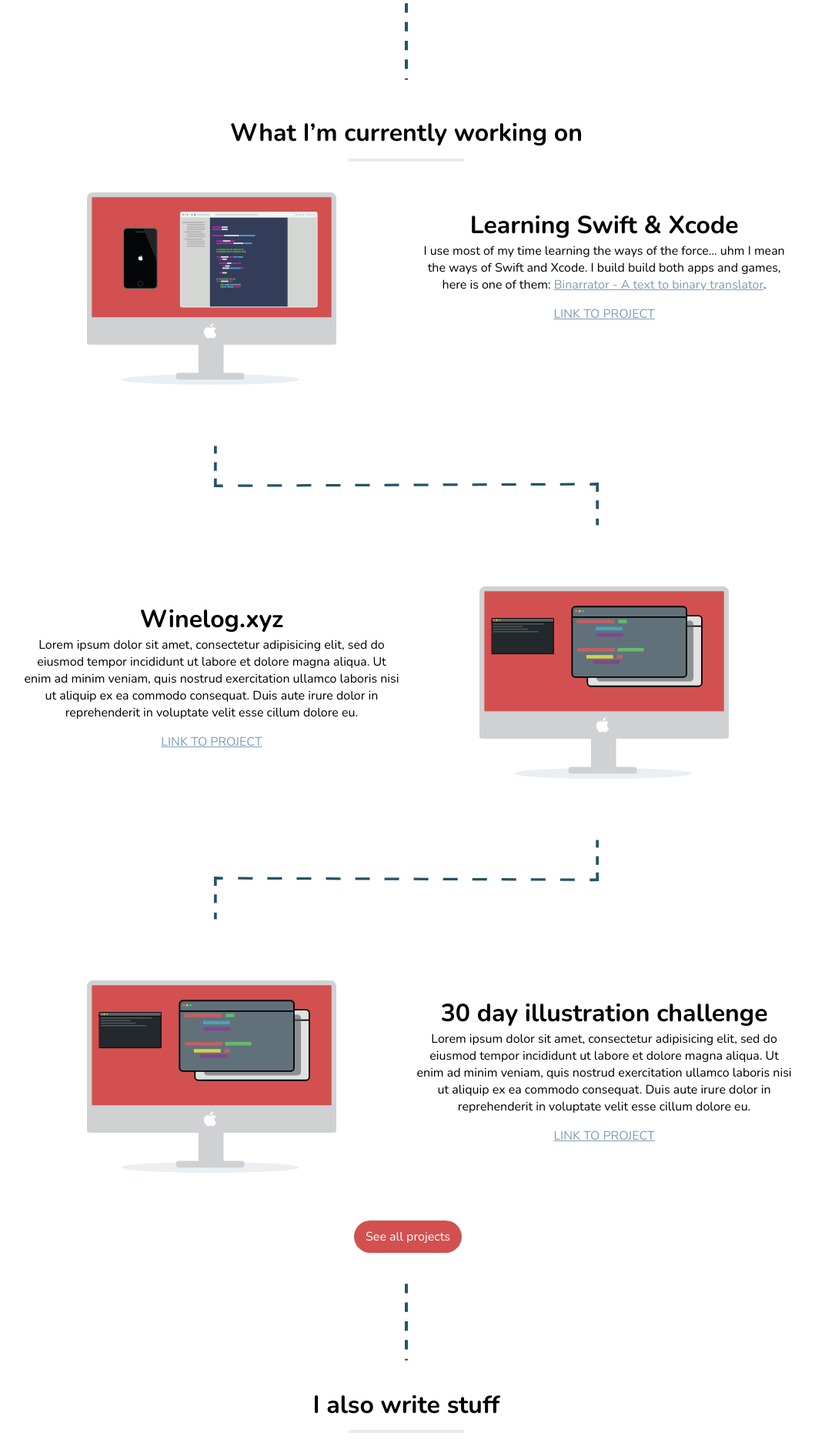
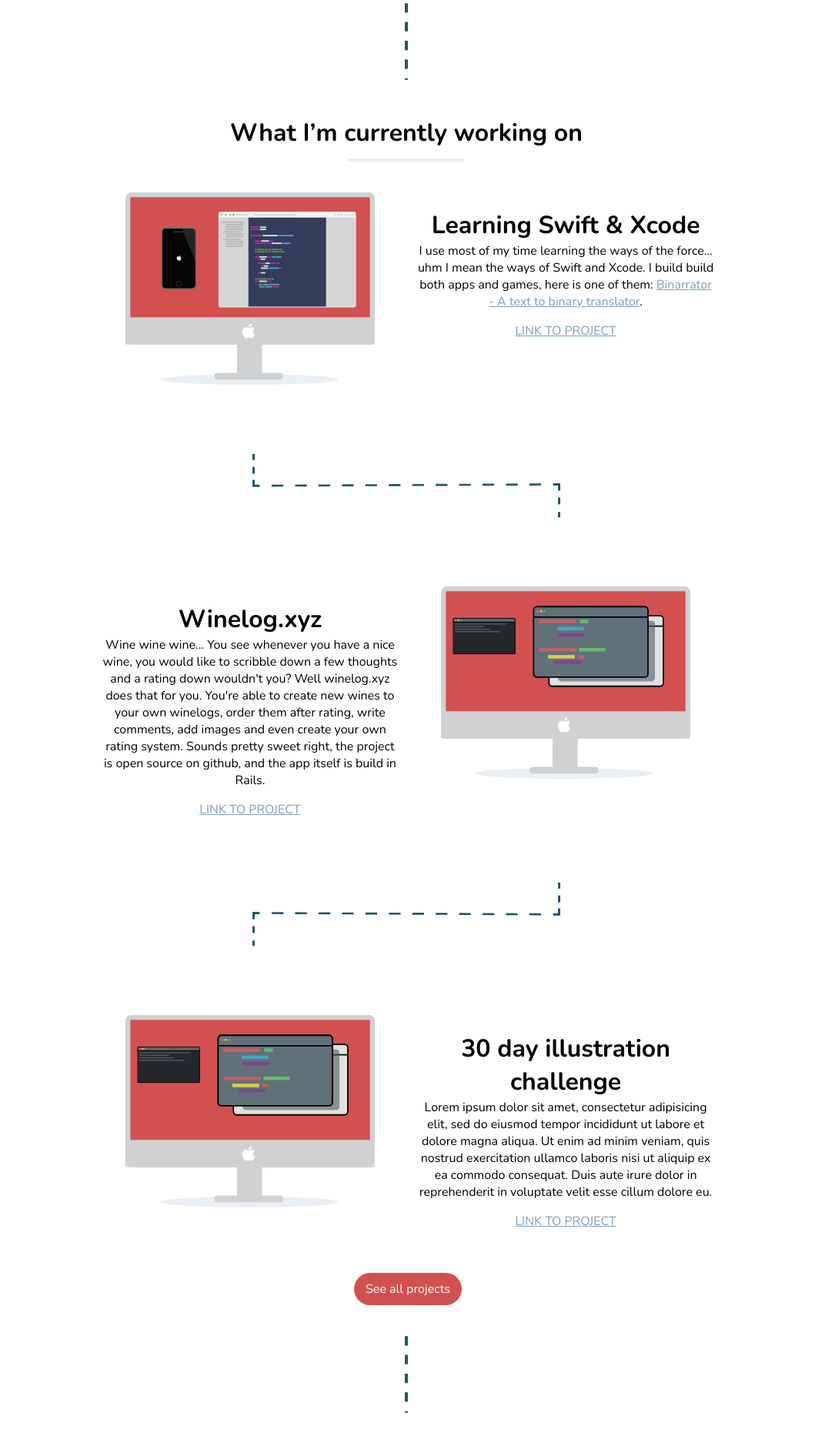
Before and after one commit to Lutski/ludvigsoerensen.me, a Jekyll site: the page built from index.html, in a window 1280 px wide. Shown: the part 983-2862 px from the top of the page at 77% size, without its empty margins (112-1171 px from the left). Built offline with Jekyll 4.4.1, drawn with Linux system fonts in a browser that asks for light colours; nearby versions of some CDN libraries; Markdown is read by kramdown in place of the engine named in the settings.

Commit message:
A few changes

```diff
--- a/_includes/start_page.html
+++ b/_includes/start_page.html
@@ -64,9 +64,9 @@
     <div class="grid__col grid__col--1-of-2">
       <h1>Winelog.xyz</h1>
       <p>
-        Lorem ipsum dolor sit amet, consectetur adipisicing elit, sed do eiusmod tempor incididunt ut labore et dolore magna aliqua. Ut enim ad minim veniam, quis nostrud exercitation ullamco laboris nisi ut aliquip ex ea commodo consequat. Duis aute irure dolor in reprehenderit in voluptate velit esse cillum dolore eu.
+        Wine wine wine... You see whenever you have a nice wine, you would like to scribble down a few thoughts and a rating down wouldn't you? Well winelog.xyz does that for you. You're able to create new wines to your own winelogs, order them after rating, write comments, add images and even create your own rating system. Sounds pretty sweet right, the project is open source on github, and the app itself is build in Rails.
       </p>
-      <a href="#" class="link">LINK TO PROJECT</a>
+      <a href="https://github.com/Lutski/winelog.xyz" class="link">LINK TO PROJECT</a>
     </div>
 
     <div class="grid__col grid__col--1-of-2">
--- /dev/null
+++ b/articles/index.html
@@ -0,0 +1,6 @@
+---
+layout: default
+title: Ludvig Soerensen | Articles
+---
+
+<h1>Articles</h1>
--- a/assets/css/2-modules/start_page.sass
+++ b/assets/css/2-modules/start_page.sass
@@ -116,7 +116,7 @@
   display: block
   float: center
   text-align: center
-  max-width: 1000px
+  max-width: 800px
 
   img
     height: 250px
--- a/assets/css/main.css
+++ b/assets/css/main.css
@@ -1043,7 +1043,7 @@
   display: block;
   float: center;
   text-align: center;
-  max-width: 1000px; }
+  max-width: 800px; }
   .work-section img {
     height: 250px; }
   .work-section .guiding-lines {
--- /dev/null
+++ b/projects/index.html
@@ -0,0 +1,6 @@
+---
+layout: default
+title: Ludvig Soerensen | Projects
+---
+
+<h1>Projects</h1>
```
